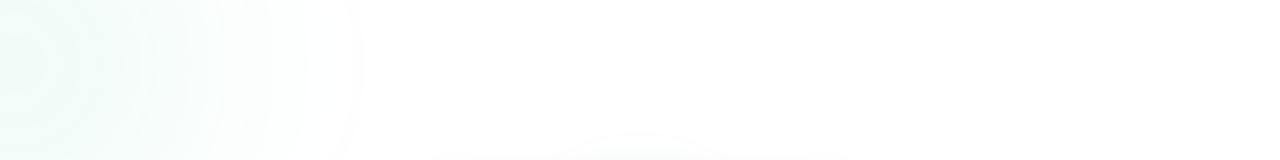
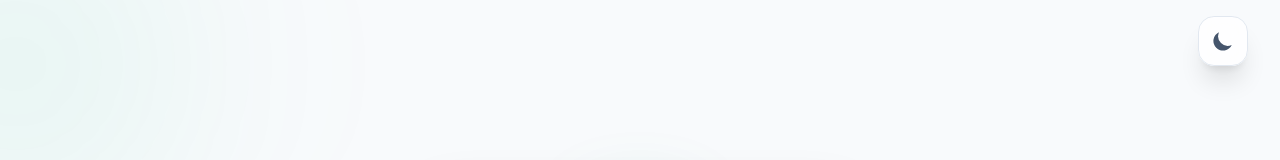
Before and after one commit to YakupEmreCelebi/FinChat-Frontend, a React (Vite) app: page / in a window 1280 px wide. Shown: the top 160 px of the page. Built offline with nearby package versions, Linux system fonts and the light colour scheme.

Commit message:
feat(ui): implement dark mode with animated toggle and tailwind

```diff
--- a/src/App.tsx
+++ b/src/App.tsx
@@ -2,19 +2,50 @@ import { useState } from 'react';
 import HomePage from './pages/HomePage';
 import ChatPage from './pages/ChatPage';
 
+type ViewState = 'home' | 'chat';
+
 function App() {
-  const [view, setView] = useState<'home' | 'chat'>('home');
+  const [view, setView] = useState<ViewState>('home');
+  const [isDark, setIsDark] = useState<boolean>(false);
 
   return (
-    <div className="dark">
-      {view === 'home' ? (
-        <div onClick={() => setView('chat')}>
-           {/* HomePage içindeki butona tıklandığında setView tetiklenecek */}
-          <HomePage />
-        </div>
-      ) : (
-        <ChatPage />
-      )}
+    <div className={isDark ? 'dark' : ''}>
+      <div className="min-h-screen bg-fin-light dark:bg-fin-dark text-slate-800 dark:text-slate-100 transition-colors duration-500">
+
+        {/* Modern Dark Mode Toggle */}
+        <button
+          onClick={() => setIsDark(!isDark)}
+          className="fixed top-4 right-8 z-50 p-3 rounded-2xl bg-white/80 dark:bg-fin-card/80 backdrop-blur-md border border-slate-200 dark:border-slate-700 shadow-xl hover:scale-110 active:scale-95 transition-all duration-300 group"
+          aria-label="Temayı Değiştir"
+        >
+          <div className="relative w-6 h-6">
+            {/* Güneş İkonu (Koyu moddayken görünür, döner) */}
+            <svg
+              className={`absolute inset-0 transform transition-all duration-500 ${isDark ? 'rotate-0 opacity-100 scale-100' : 'rotate-90 opacity-0 scale-0'} text-yellow-400`}
+              fill="currentColor" viewBox="0 0 20 20"
+            >
+              <path fillRule="evenodd" d="M10 2a1 1 0 011 1v1a1 1 0 11-2 0V3a1 1 0 011-1zm4 8a4 4 0 11-8 0 4 4 0 018 0zm-.464 4.95l.707.707a1 1 0 001.414-1.414l-.707-.707a1 1 0 00-1.414 1.414zm2.12-10.607a1 1 0 010 1.414l-.706.707a1 1 0 11-1.414-1.414l.707-.707a1 1 0 011.414 0zM17 11a1 1 0 100-2h-1a1 1 0 100 2h1zm-7 4a1 1 0 011 1v1a1 1 0 11-2 0v-1a1 1 0 011-1zM5.05 6.464A1 1 0 106.465 5.05l-.708-.707a1 1 0 00-1.414 1.414l.707.707zm1.414 8.486l-.707.707a1 1 0 01-1.414-1.414l.707-.707a1 1 0 011.414 1.414zM4 11a1 1 0 100-2H3a1 1 0 000 2h1z" clipRule="evenodd" />
+            </svg>
+
+            {/* Ay İkonu (Aydınlık moddayken görünür) */}
+            <svg
+              className={`absolute inset-0 transform transition-all duration-500 ${!isDark ? 'rotate-0 opacity-100 scale-100' : '-rotate-90 opacity-0 scale-0'} text-slate-600`}
+              fill="currentColor" viewBox="0 0 20 20"
+            >
+              <path d="M17.293 13.293A8 8 0 016.707 2.707a8.001 8.001 0 1010.586 10.586z" />
+            </svg>
+          </div>
+
+          {/* Hover durumunda butonun etrafında çok hafif bir parlama */}
+          <div className="absolute inset-0 rounded-2xl bg-emerald-500/0 group-hover:bg-emerald-500/5 transition-colors duration-300" />
+        </button>
+
+        {view === 'home' ? (
+          <HomePage onStartChat={() => setView('chat')} />
+        ) : (
+          <ChatPage />
+        )}
+      </div>
     </div>
   );
 }
--- a/src/components/PortfolioChart.tsx
+++ b/src/components/PortfolioChart.tsx
@@ -22,7 +22,7 @@ export default function PortfolioChart({ data }: PortfolioChartProps) {
       </p>
 
       {/* ÇÖZÜM 1: ResponsiveContainer'ın çökmesini engellemek için h-[250px] ile kesin yükseklik verdik */}
-      <div className="relative w-full h-[250px]">
+      <div className="relative w-full h-62.5">
         <ResponsiveContainer width="100%" height="100%">
           <PieChart>
             <Pie
--- a/src/index.css
+++ b/src/index.css
@@ -1 +1,12 @@
 @import "tailwindcss";
+
+@theme {
+  /* Özel renklerini buraya tanımlıyoruz (v4 yöntemi) */
+  --color-fin-light: #f8fafc;
+  --color-fin-dark: #0f172a;
+  --color-fin-card: #1e293b;
+  --color-fin-primary: #10b981;
+}
+
+/* Bu satır, "dark:" prefix'inin .dark sınıfı olan yerlerde çalışmasını sağlar */
+@variant dark (&:where(.dark, .dark *));
--- a/src/pages/HomePage.tsx
+++ b/src/pages/HomePage.tsx
@@ -1,22 +1,22 @@
 import React from 'react';
 
-export default function HomePage() {
+interface HomePageProps {
+  onStartChat: () => void;
+}
+
+export default function HomePage({ onStartChat }: HomePageProps) {
   return (
-    <div className="min-h-screen bg-fin-light dark:bg-fin-dark text-slate-800 dark:text-slate-100 flex flex-col items-center justify-center p-6 transition-colors duration-500 relative overflow-hidden">
+    <div className="min-h-screen flex flex-col items-center justify-center p-6 relative overflow-hidden">
 
-      {/* Arka Plan Dekorasyonu */}
+      {/* Mesh Gradient Arka Plan */}
       <div className="absolute top-[-10%] left-[-10%] w-72 h-72 bg-emerald-500/10 rounded-full blur-[120px]" />
       <div className="absolute bottom-[-10%] right-[-10%] w-72 h-72 bg-blue-500/10 rounded-full blur-[120px]" />
 
-      {/* Karşılama Kartı */}
       <div className="max-w-md w-full backdrop-blur-md bg-white/90 dark:bg-fin-card/90 rounded-[2.5rem] shadow-2xl p-10 text-center border border-white/20 dark:border-slate-700/50 transform transition-all hover:shadow-emerald-500/5">
 
-        {/* Logo Alanı (Animasyonlu) */}
+        {/* Logo */}
         <div className="relative w-24 h-24 mx-auto mb-8 group">
-          {/* Parlama Efekti - Hover ile artıyor */}
           <div className="absolute inset-0 bg-emerald-500 blur-2xl opacity-20 group-hover:opacity-40 transition-opacity duration-500" />
-
-          {/* Logo Kutusu - Rotate ve Scale animasyonu eklendi */}
           <div className="relative flex items-center justify-center w-full h-full bg-gradient-to-tr from-emerald-600 to-teal-400 text-white rounded-3xl shadow-lg rotate-3 group-hover:rotate-0 group-hover:scale-105 transition-all duration-300 ease-out">
             <svg viewBox="0 0 24 24" fill="none" className="w-12 h-12" stroke="currentColor" strokeWidth="2.5" strokeLinecap="round" strokeLinejoin="round">
               <path d="M21 11.5a8.38 8.38 0 0 1-.9 3.8 8.5 8.5 0 0 1-7.6 4.7 8.38 8.38 0 0 1-3.8-.9L3 21l1.9-5.7a8.38 8.38 0 0 1-.9-3.8 8.5 8.5 0 0 1 4.7-7.6 8.38 8.38 0 0 1 3.8-.9h.5a8.48 8.48 0 0 1 8 8v.5z" />
@@ -25,7 +25,7 @@ export default function HomePage() {
           </div>
         </div>
 
-        <div className="space-y-3 mb-10">
+        <div className="space-y-3 mb-10 text-slate-800 dark:text-slate-100">
           <h1 className="text-4xl font-extrabold tracking-tight bg-clip-text text-transparent bg-gradient-to-r from-slate-900 to-slate-700 dark:from-white dark:to-slate-300">
             FinChat
           </h1>
@@ -35,8 +35,10 @@ export default function HomePage() {
           </p>
         </div>
 
-        {/* Aksiyon Butonu */}
-        <button className="group relative w-full overflow-hidden rounded-2xl bg-emerald-600 dark:bg-emerald-500 px-8 py-4 text-white transition-all duration-300 hover:bg-emerald-700 hover:shadow-xl active:scale-95 shadow-lg shadow-emerald-500/20">
+        <button
+          onClick={onStartChat}
+          className="group relative w-full overflow-hidden rounded-2xl bg-emerald-600 dark:bg-emerald-500 px-8 py-4 text-white transition-all duration-300 hover:bg-emerald-700 hover:shadow-xl active:scale-95 shadow-lg shadow-emerald-500/20"
+        >
           <span className="relative z-10 font-bold text-lg flex items-center justify-center gap-2">
             Sohbete Başla
             <svg className="w-5 h-5 group-hover:translate-x-1 transition-transform" fill="none" stroke="currentColor" viewBox="0 0 24 24">
@@ -44,13 +46,11 @@ export default function HomePage() {
             </svg>
           </span>
         </button>
-
       </div>
 
       <p className="mt-10 text-xs font-semibold tracking-widest uppercase text-slate-400 opacity-70">
         Built for Beyond Technologies
       </p>
-
     </div>
   );
 }
```
